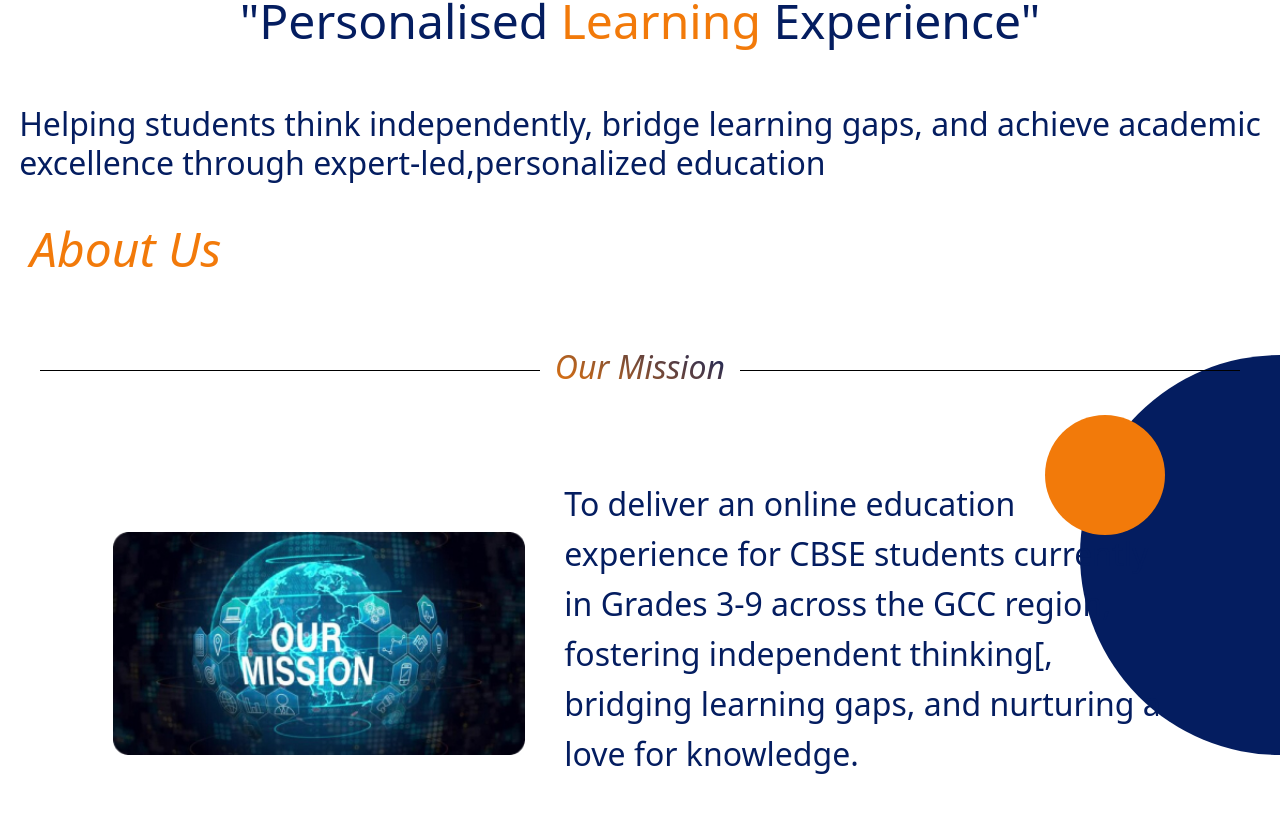
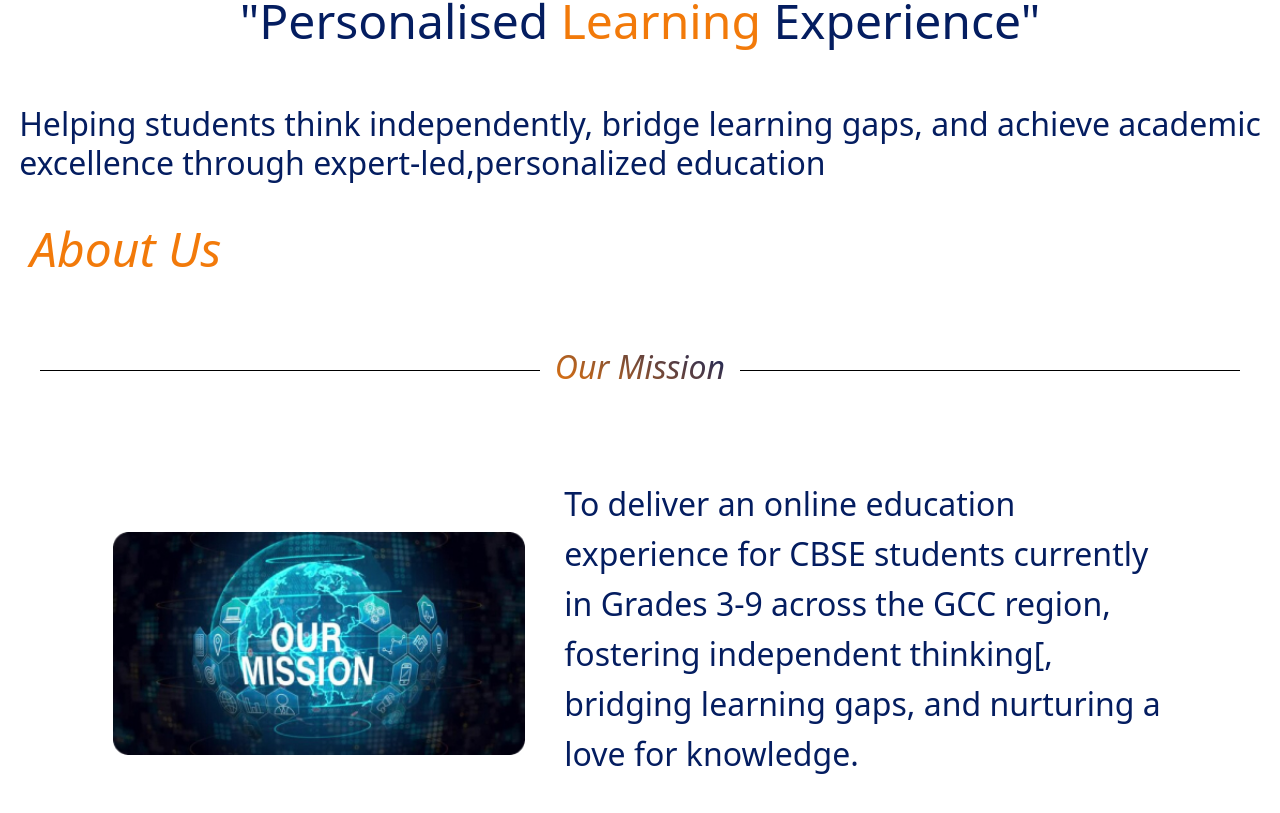
Before and after one commit to dilip2k04/hostinger, a React (Vite) app: page / in a window 1280 px wide. Shown: the part 845-1658 px from the top of the page. Built offline with nearby package versions, Linux system fonts and the light colour scheme.

Commit message:
Circle Issue

```diff
--- a/src/pages/Home/Home.css
+++ b/src/pages/Home/Home.css
@@ -1,4 +1,7 @@
-.blue{
+
+.home{
+    position: relative;
+}.blue{
     color: #041D60;
 }
 .Title{
@@ -24,7 +27,7 @@
 .circle {
     position: absolute;
     bottom: -580px; /* Moves to the bottom of the page */
-    right: 115px; /* Adjust right position */
+    right: 0px; /* Adjust right position */
     width: 120px; /* Adjust size */
     height: 120px;
     background-color: #F27A0A; /* Change as needed */
@@ -34,14 +37,14 @@
 .circle-Blue {
     position: absolute;
     overflow: hidden;
-
     bottom: -800px; /* Moves to the bottom of the page */
-    right: -200px; /* Adjust right position */
+    right: -50px; /* Adjust right position */
     width: 400px; /* Adjust size */
     height: 400px;
     background-color: #041D60; /* Change as needed */
     border-radius: 50%;
     z-index: -1;
+    clip-path: inset(0 50% 0 0);
 }
 .card{
     height: 337px;
--- a/src/pages/Home/Home.jsx
+++ b/src/pages/Home/Home.jsx
@@ -28,19 +28,19 @@ export default function Home() {
 ]
   return (
 
-    <>
+    <div className='Home'>
     <h2 className=' mx-5 NavTitle'>Home</h2>
     <div className="content d-flex justify-content-center align-items-center flex-column gap-5">
       <h2 className='Title'>"Personalised <span>Learning</span>  Experience"</h2>
       <h2 className='Para blue text-wrap'>Helping students think independently, bridge learning gaps, and achieve academic<br/> excellence through expert-led,personalized education</h2>
     </div>
-
-    <div className="circle"></div>
-    <div className="circle-Blue"></div>
+    {/* <div className="circle-Blue"></div>
+    <div className="circle"></div> */}
 
 
 
-    </>
+
+    </div>
 
   )
 }
--- a/src/pages/OurProgram/OurProgram.jsx
+++ b/src/pages/OurProgram/OurProgram.jsx
@@ -123,7 +123,6 @@ export default function OurProgram() {
             <div
               key={idx}
               className="col-md-4 d-flex justify-content-center align-items-center"
-
             >
               <Card title={sub.title} img={sub.img} link={sub.link}  />
             </div>
```
